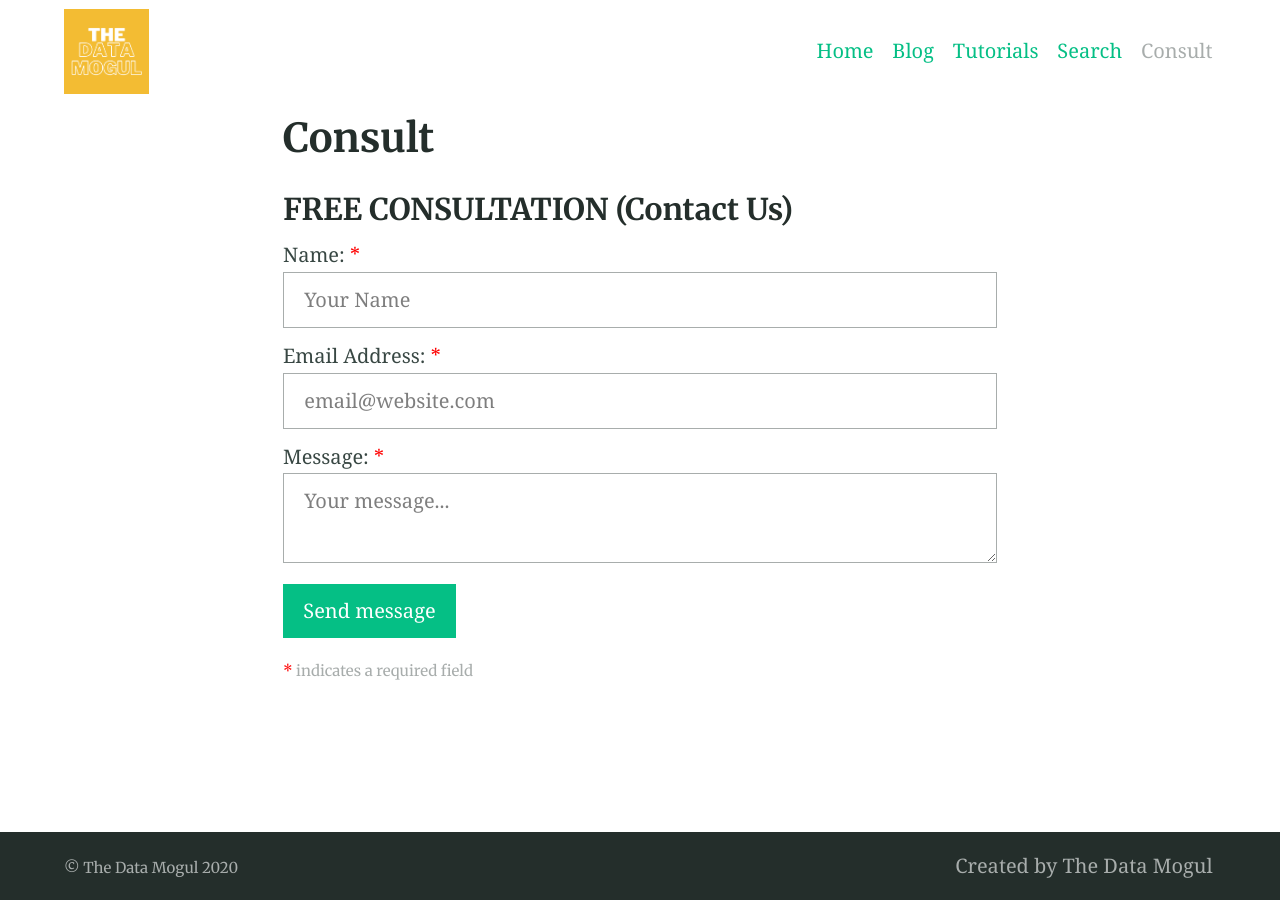
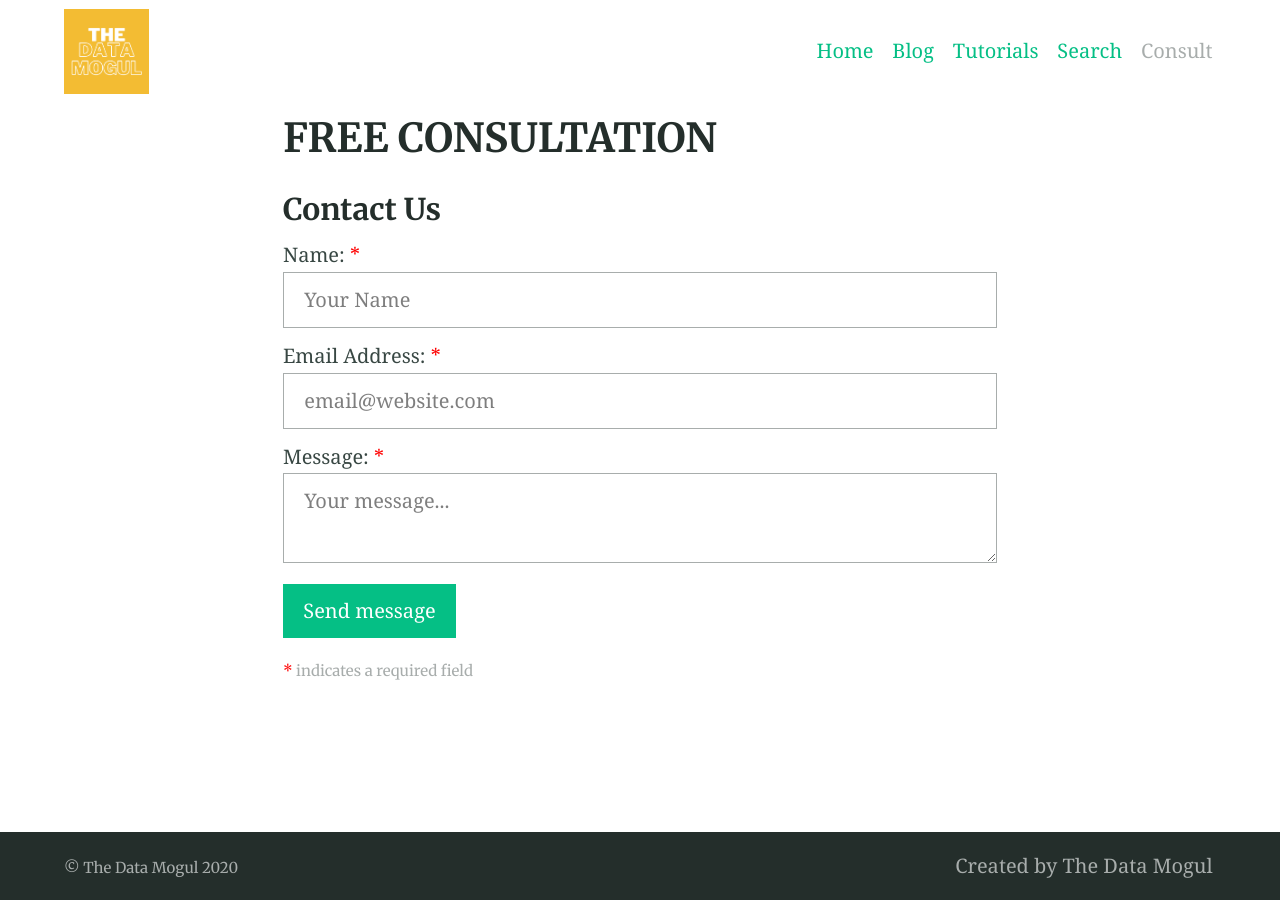
Before and after one commit to the-data-mogul/the-data-mogul.github.io, a Jekyll site: the page built from consult.md, in a window 1280 px wide. Built offline with Jekyll 4.4.1, drawn with Linux system fonts in a browser that asks for light colours; our own code applies the rules of GitHub Pages for plain Markdown files.

Commit message:
Update consult.md

```diff
--- a/consult.md
+++ b/consult.md
@@ -1,7 +1,7 @@
 ---
-title: Consult
+title: FREE CONSULTATION
 ---
 
-### FREE CONSULTATION (Contact Us)
+### Contact Us
 
 {% include site-form.html %}
```
